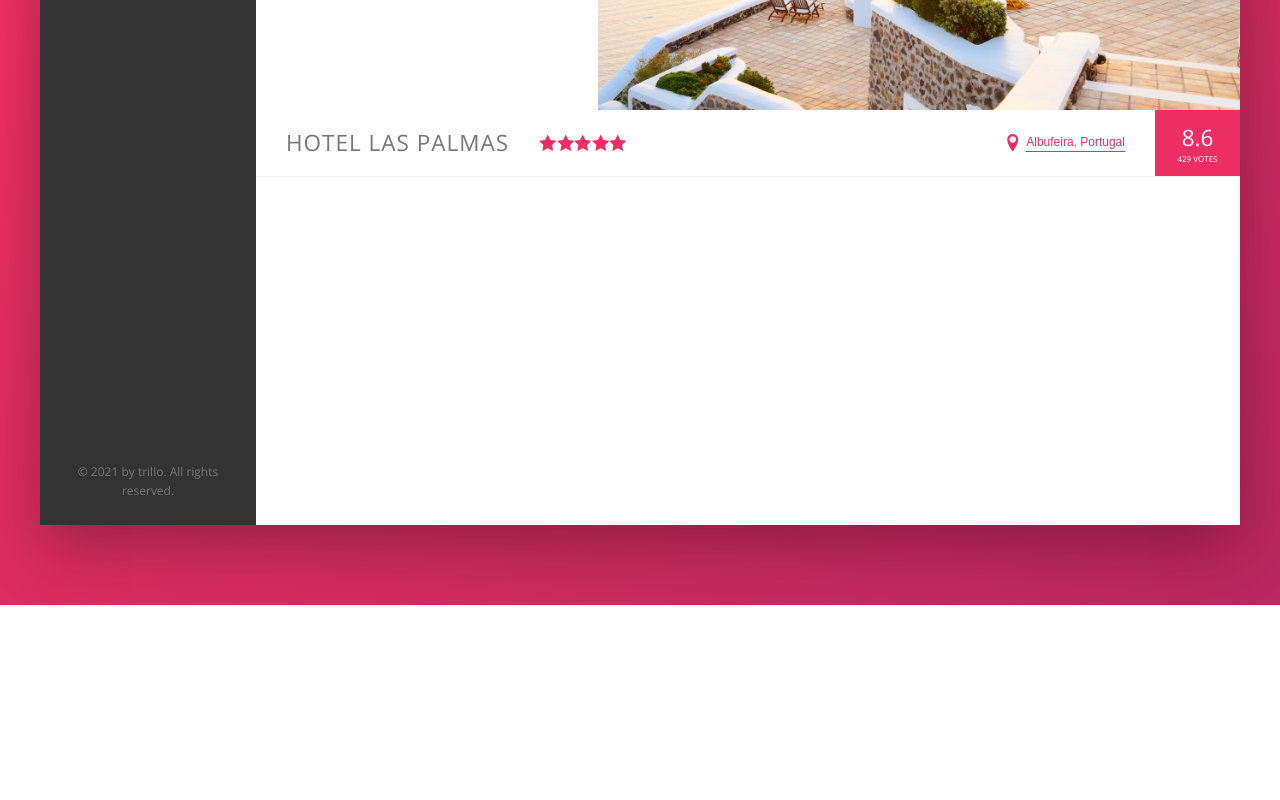
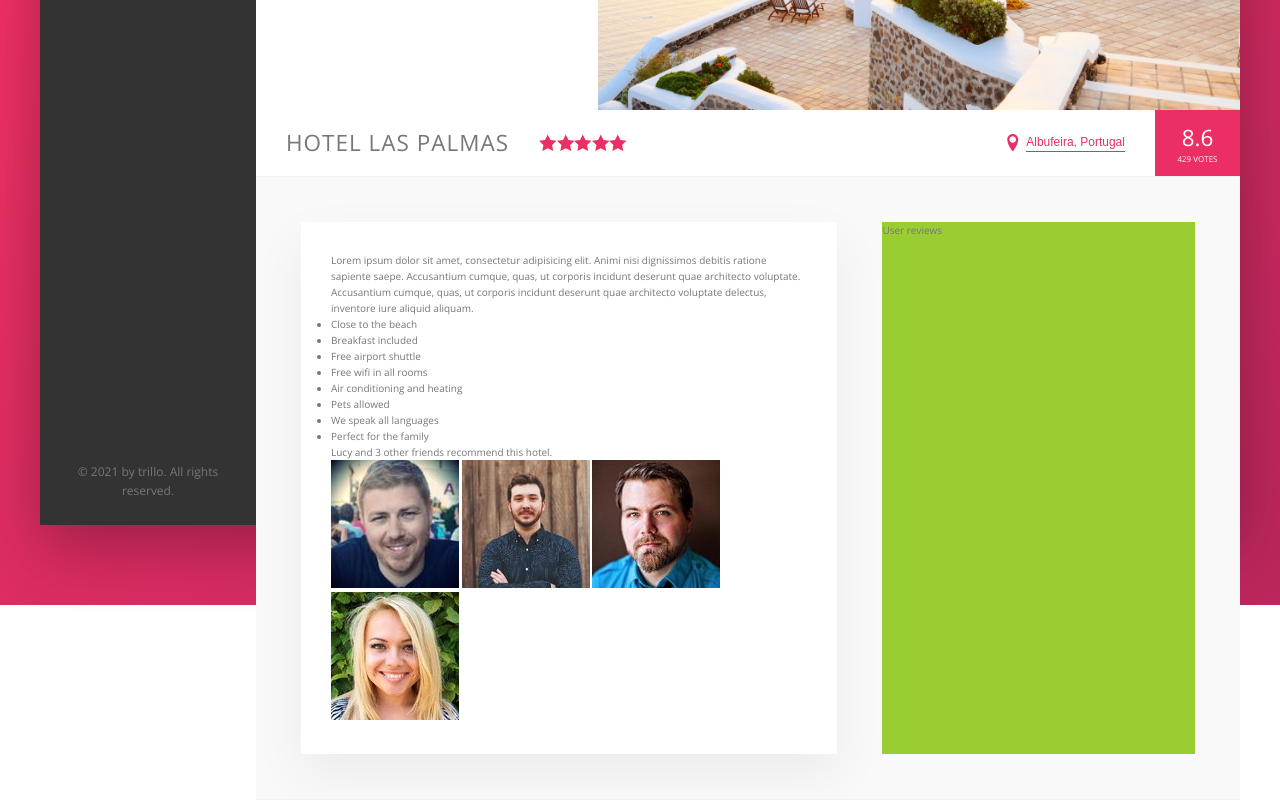
Before and after one commit to kylefarmer85/trillo, a website: page index.html in a window 1280 px wide. Shown: the part 425-1225 px from the top of the page. Before the commit the page ends 1030 px from the top, so only its background shows below. Drawn offline with nearby package versions, Linux system fonts and the light colour scheme.

Commit message:
create hotel detail

```diff
--- a/index.html
+++ b/index.html
@@ -133,6 +133,42 @@
                   <div class="overview__rating-count">429 votes</div>
                 </div>
               </div>
+
+              <div class="detail">
+                <div class="description">
+                  <p class="paragraph">
+                    Lorem ipsum dolor sit amet, consectetur adipisicing elit. Animi nisi dignissimos debitis ratione sapiente saepe. Accusantium cumque, quas, ut corporis incidunt deserunt quae architecto voluptate.
+                  </p>
+                  <p class="paragraph">
+                    Accusantium cumque, quas, ut corporis incidunt deserunt quae architecto voluptate delectus, inventore iure aliquid aliquam.
+                  </p>
+                  <ul class="list">
+                    <li class="list__item">Close to the beach</li>
+                    <li class="list__item">Breakfast included</li>
+                    <li class="list__item">Free airport shuttle</li>
+                    <li class="list__item">Free wifi in all rooms</li>
+                    <li class="list__item">Air conditioning and heating</li>
+                    <li class="list__item">Pets allowed</li>
+                    <li class="list__item">We speak all languages</li>
+                    <li class="list__item">Perfect for the family</li>
+                  </ul>
+                  <div class="recommend">
+                    <p class="recommend__count">
+                      Lucy and 3 other friends recommend this hotel.
+                    </p>
+                    <div class="recommend__friends">
+                      <img src="img/user-3.jpg" alt="friend 1" class="recommend__photo">
+                      <img src="img/user-4.jpg" alt="friend 2" class="recommend__photo">
+                      <img src="img/user-5.jpg" alt="friend 3" class="recommend__photo">
+                      <img src="img/user-6.jpg" alt="friend 4" class="recommend__photo">
+                    </div>
+                  </div>
+                </div>
+                <div class="user-reviews">
+                  User reviews
+                </div>
+              </div>
+
             </main>
           </div>
         </div>
--- a/sass/_base.scss
+++ b/sass/_base.scss
@@ -13,6 +13,9 @@
   --color-grey-dark-3: #999;
 
   --shadow-dark: 0 2rem 6rem rgba(0, 0, 0, 0.3);
+  --shadow-light: 0 2rem 5rem rgba(0, 0, 0, 0.06);
+
+  --line: 1px solid var(--color-grey-light-2);
 }
 
 * {
--- a/sass/_components.scss
+++ b/sass/_components.scss
@@ -196,7 +196,7 @@
 .overview {
   display: flex;
   align-items: center;
-  border-bottom: 1px solid var(--color-grey-light-2);
+  border-bottom: var(--line);
 
   &__heading {
     font-size: 2.25rem;
--- a/sass/_layout.scss
+++ b/sass/_layout.scss
@@ -11,7 +11,7 @@
   font-size: 1.4rem;
   height: 7rem;
   background-color: #fff;
-  border-bottom: 1px solid var(--color-grey-light-2);
+  border-bottom: var(--line);
 
   display: flex;
   justify-content: space-between;
@@ -32,6 +32,26 @@
 
 .hotel-view {
   background-color: #fff;
-  height: 80rem;
   flex: 1;
 }
+
+.detail {
+  display: flex;
+  padding: 4.5rem;
+  background-color: var(--color-grey-light-1);
+  border-bottom: var(--line);
+}
+
+.description {
+  font-size: 1.4rem
+  background-color: #fff;
+  box-shadow: var(--shadow-light);
+  padding: 3rem;
+  flex: 0 0 60%;
+  margin-right: 4.5rem;
+}
+
+.user-reviews {
+  background-color: yellowgreen;
+  flex: 1;
+}
```
Also changed, not shown: css/style.css.
